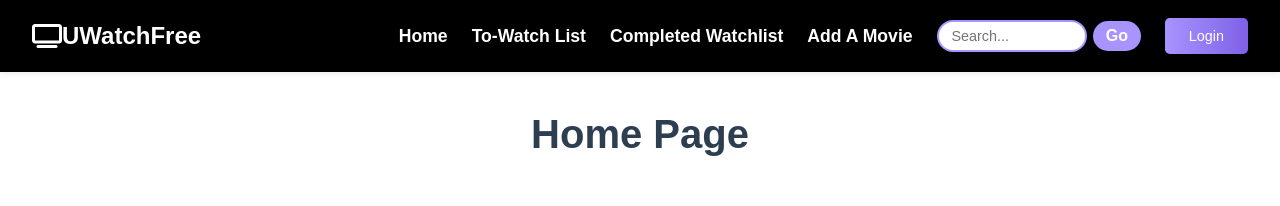
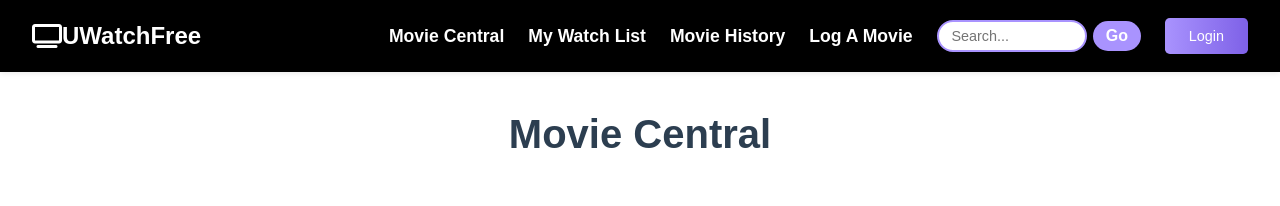
Before and after one commit to vedarthselat/UWatchFree, a React (Vite) app: page / in a window 1280 px wide. Shown: the top 206 px of the page. Built offline with nearby package versions, Linux system fonts and the light colour scheme; no server answers.

Commit message:
Made some changes on Navbar words

```diff
--- a/src/components/routes/Home/Home.jsx
+++ b/src/components/routes/Home/Home.jsx
@@ -102,7 +102,7 @@ function Home() {
       </header>
       <main className="home-page">
         <div className="center-wrapper">
-          <h1 className="home-heading">Home Page</h1>
+          <h1 className="home-heading">Movie Central</h1>
         </div>
 
         <div className="content-wrapper">
--- a/src/components/routes/Navbar/MobileNav.jsx
+++ b/src/components/routes/Navbar/MobileNav.jsx
@@ -25,16 +25,16 @@ const MobileNav = ({ isOpen, toggleMenu, getSearchResults }) => {
       <div className="mobile-menu-container" onClick={(e) => e.stopPropagation()}>
         <ul className="mobile-ul">
           <NavLink to="/">
-            <span onClick={handleNavClick} className="menu-mobile-item">Home</span>
+            <span onClick={handleNavClick} className="menu-mobile-item">Movie Central</span>
           </NavLink>
           <NavLink to="/watchlist">
-            <span onClick={handleNavClick} className="menu-mobile-item">To-watch List</span>
+            <span onClick={handleNavClick} className="menu-mobile-item">My Watch List</span>
           </NavLink>
           <NavLink to="/completed_watchlist">
-            <span onClick={handleNavClick} className="menu-mobile-item">Completed Watchlist</span>
+            <span onClick={handleNavClick} className="menu-mobile-item">Movie History</span>
           </NavLink>
           <NavLink to="/addMovie">
-            <span onClick={handleNavClick} className="menu-mobile-item">Add A Movie</span>
+            <span onClick={handleNavClick} className="menu-mobile-item">Log A Movie</span>
           </NavLink>
 
           {isAuthenticated ? (
--- a/src/components/routes/Navbar/NavBar.jsx
+++ b/src/components/routes/Navbar/NavBar.jsx
@@ -44,16 +44,16 @@ function NavBar({ getSearchResults }) {
 
           <ul>
             <NavLink to="/">
-              <span className="menu-item">Home</span>
+              <span className="menu-item">Movie Central</span>
             </NavLink>
             <NavLink to="/watchlist">
-              <span className="menu-item">To-Watch List</span>
+              <span className="menu-item">My Watch List</span>
             </NavLink>
             <NavLink to="/completed_watchlist">
-              <span className="menu-item">Completed Watchlist</span>
+              <span className="menu-item"> Movie History</span>
             </NavLink>
             <NavLink to="/addMovie">
-              <span className="menu-item">Add A Movie</span>
+              <span className="menu-item">Log A Movie</span>
             </NavLink>
 
             <li className="search-container">
--- a/src/components/routes/ToWatchlist/Watchlist.jsx
+++ b/src/components/routes/ToWatchlist/Watchlist.jsx
@@ -159,7 +159,7 @@ export default function Watchlist() {
       </header>
       <main className="watchlist-page">
         <div className="center-wrapper">
-          <h1 className="watchlist-header">Watchlist</h1>
+          <h1 className="watchlist-header">My Watchlist</h1>
 
           <div className="filter-container">
             <label htmlFor="priority-select" className="filter-label">
--- a/src/components/routes/completedWatchlist/Completed_Watchlist.jsx
+++ b/src/components/routes/completedWatchlist/Completed_Watchlist.jsx
@@ -125,7 +125,7 @@ export default function Completed_Watchlist() {
       </header>
       <main className="completed-page">
         <div className="center-wrapper">
-          <h1 className="completed-title">Completed Watchlist</h1>
+          <h1 className="completed-title">Movie History</h1>
         </div>
 
         <div className="content-wrapper">
```
